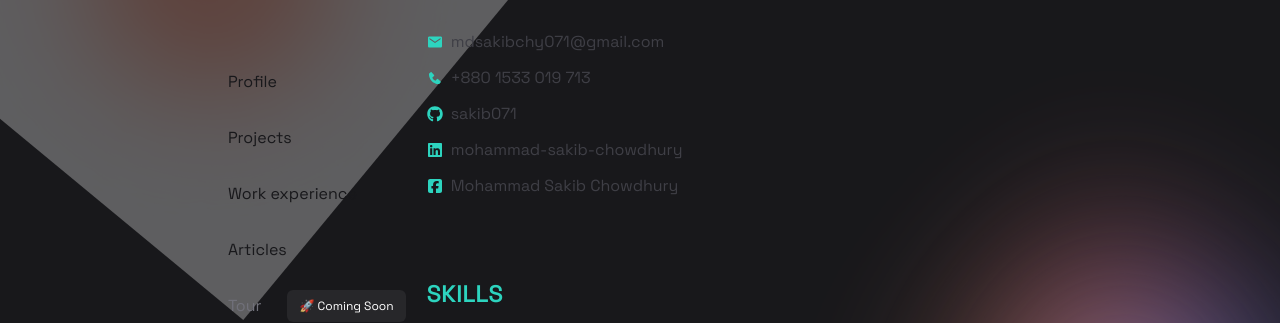
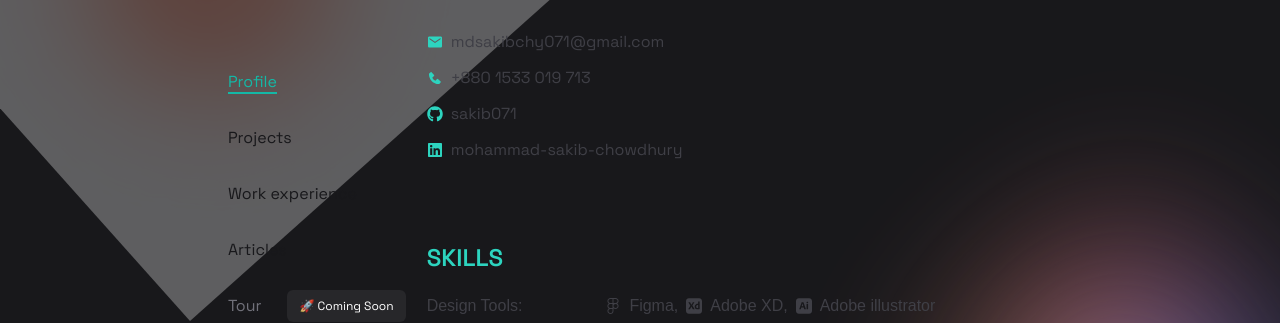
Before and after one commit to sakib071/portfolio2.0, a Next.js app: page / in a window 1280 px wide. Shown: the part 282-605 px from the top of the page. Built offline with nearby package versions, Linux system fonts and the light colour scheme.

Commit message:
smooth scroll added

```diff
--- a/app/components/ArticleComponent.tsx
+++ b/app/components/ArticleComponent.tsx
@@ -45,7 +45,7 @@ export default function ArticleComponent({ }) {
 
 
   return (
-    <div className={`py-32 px-5 lg:px-0 relative text-zinc-900 font-semibold mx-auto`}>
+    <div id='articles' className={`articles h-screen py-20 px-5 lg:px-0 relative text-zinc-900 font-semibold mx-auto`}>
       <h3 className="text-2xl uppercase space-grotesk-600">Articles</h3>
 
       <div className="mt-5 grid grid-cols-1 gap-5">
--- a/app/components/LayoutComponent.tsx
+++ b/app/components/LayoutComponent.tsx
@@ -43,6 +43,13 @@ export default function Layoutcomponent({ }) {
     return () => observer.disconnect(); // Clean up on component unmount
   }, []);
 
+  const handleScroll = (section: string) => {
+    const element = document.getElementById(section);
+    if (element) {
+      element.scrollIntoView({ behavior: "smooth", block: "start" });
+    }
+  };
+
   const navOptions = sections.map((section) => (
     <li key={section} className="relative">
       {section === "tour" ? (
@@ -53,8 +60,8 @@ export default function Layoutcomponent({ }) {
           </div>
         </div>
       ) : (
-        <a
-          href={`#${section}`}
+        <button
+          onClick={() => handleScroll(section)}
           className={`relative cursor-pointer hover:text-teal-500 transition-colors text-base space-grotesk-400
                   ${activeSection === section ? 'text-teal-500' : ''}`}
         >
@@ -63,11 +70,10 @@ export default function Layoutcomponent({ }) {
             className={`absolute bottom-0 left-0 h-[2px] bg-teal-500 transition-all duration-500 transform-gpu origin-left
                   ${activeSection === section ? 'w-full' : 'w-0'}`}
           ></span>
-        </a>
+        </button>
       )}
     </li>
   ));
-
 
   return (
     <div className="lg:flex lg:justify-start space-grotesk-400">
--- a/app/components/ProjectComponent.tsx
+++ b/app/components/ProjectComponent.tsx
@@ -66,7 +66,7 @@ export default function ProjectComponent({ }) {
   if (error) return <p>Error loading projects: {error.message}</p>;
 
   return (
-    <div id="projects" className="projects pt-32">
+    <div id="projects" className="projects py-20">
       <div className={`px-5 lg:px-0 relative  font-semibold mx-auto`}>
         <h3 className="text-2xl uppercase text-zinc-900 space-grotesk-600">Web Development Projects</h3>
         <div className="mt-5 grid grid-cols-1 gap-5">
--- a/app/components/WorkComponent.tsx
+++ b/app/components/WorkComponent.tsx
@@ -32,7 +32,7 @@ export default function WorkComponent({ }) {
 
 
   return (
-    <div className={`pt-32 px-5 lg:px-0 relative w-full text-zinc-900 font-semibold mx-auto`}>
+    <div id='work experience' className={`work experience h-screen pt-20 px-5 lg:px-0 relative w-full text-zinc-900 font-semibold mx-auto`}>
       <h3 className="text-2xl uppercase space-grotesk-600">Work Experience</h3>
       <div className="mt-5 grid grid-cols-1 gap-5">
         <ol className="relative border-s border-gray-200 ml-3 mt-5 space-grotesk-400">
--- a/app/profile/page.tsx
+++ b/app/profile/page.tsx
@@ -3,7 +3,6 @@
 import React, { useState } from 'react'
 import { IoMdMail } from "react-icons/io";
 import { FaGithub, FaLinkedin } from "react-icons/fa";
-import { FaSquareFacebook } from "react-icons/fa6";
 import SkillsComponent from '../components/SkillsComponent';
 import { BiSolidPhone } from 'react-icons/bi';
 import Image from 'next/image';
@@ -22,7 +21,7 @@ export default function HomePage() {
   };
 
   return (
-    <div className=''>
+    <div id='profile' className='profile h-screen'>
       <div className={`px-5 lg:p-0 lg:pt-20 relative text-zinc-700 font-semibold mx-auto`}>
         <Link href="/" className="lg:hidden flex flex-col text-lg">
           <Image width={1000} height={1000} className="h-full w-36 z-20 rounded-lg object-contain mb-5" src="/Sakib1.png" alt="Profile Picture" />
@@ -75,7 +74,7 @@ export default function HomePage() {
               mohammad-sakib-chowdhury
             </a>
           </div>
-          <div className="flex gap-2 text-base space-grotesk-400 items-center">
+          {/* <div className="flex gap-2 text-base space-grotesk-400 items-center">
             <FaSquareFacebook className="text-teal-400" />
             <a
               className="hover:underline"
@@ -85,7 +84,7 @@ export default function HomePage() {
             >
               Mohammad Sakib Chowdhury
             </a>
-          </div>
+          </div> */}
         </div>
       </div>
       <SkillsComponent />
```
